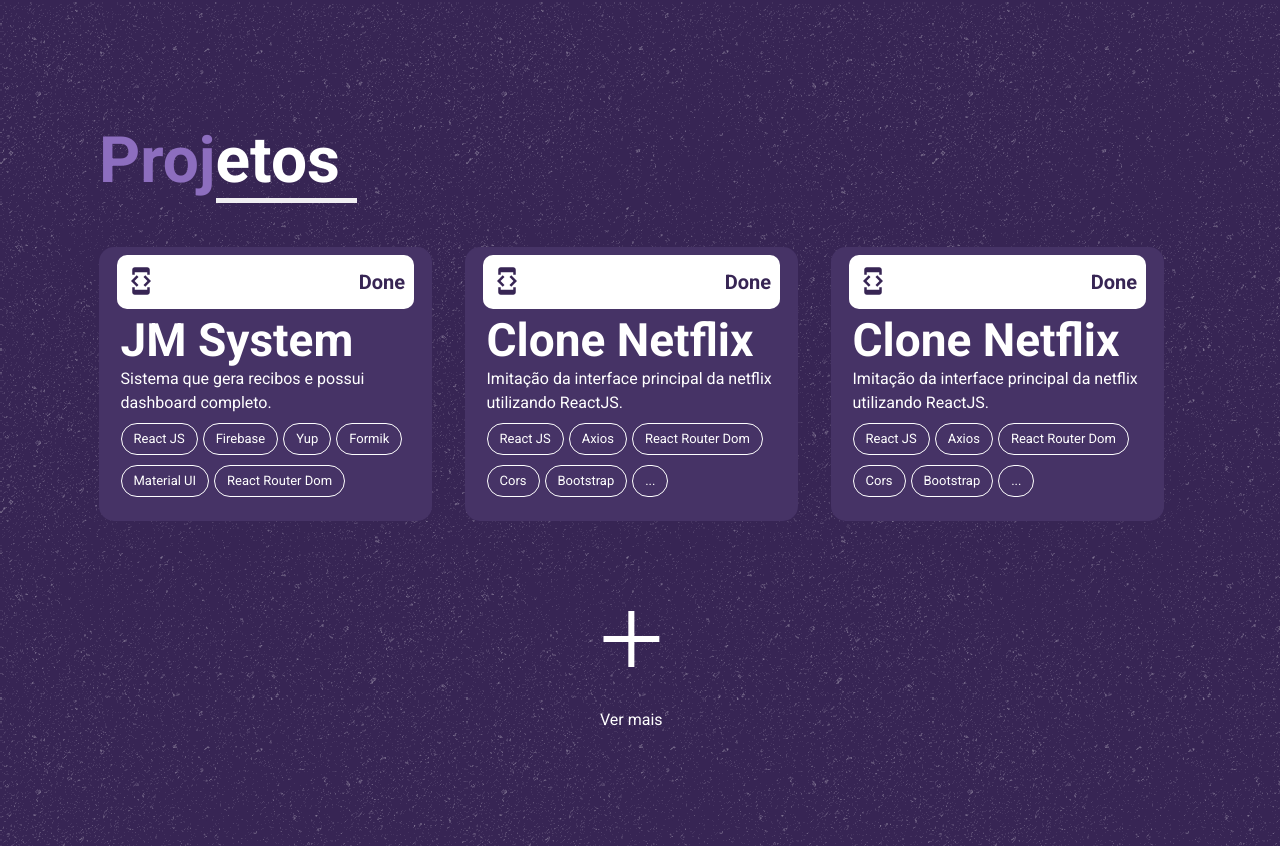
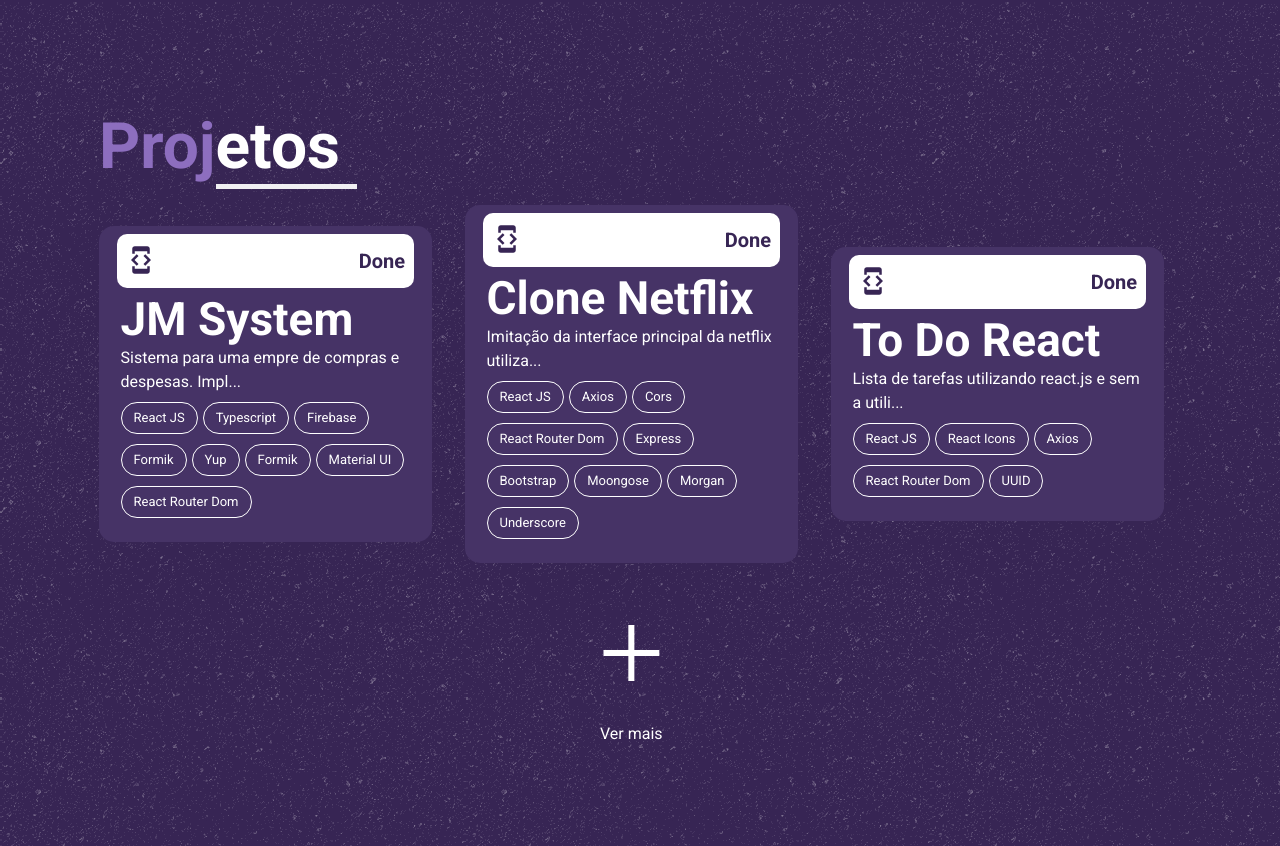
Before and after one commit to vxfontes/portfolio, a React (Create React App) app: page /1 in a window 1280 px wide. Shown: the part 2238-3084 px from the top of the page. Built offline with nearby package versions, Linux system fonts and the light colour scheme.

Commit message:
feat: link para pagina de info

```diff
--- a/src/pages/projects/index.tsx
+++ b/src/pages/projects/index.tsx
@@ -5,29 +5,8 @@ import DoubleArrowIcon from '@material-ui/icons/DoubleArrow';
 import styles from "./styles";
 import { useParams, Link } from 'react-router-dom';
 import theme from '../../theme';
+import data from '../../data/projects.json';
 import { ProjectProps } from "../../interface/ProjectProps";
-
-
-const principalData = [
-    {
-        "title": "JM System",
-        "descriptionPT": "Sistema que gera recibos e possui dashboard completo.",
-        "tecnologies": ["React JS", "Firebase", "Yup", "Formik", "Material UI", "React Router Dom"],
-        "finish": true
-    },
-    {
-        "title": "Clone Netflix",
-        "descriptionPT": "Imitação da interface principal da netflix utilizando ReactJS.",
-        "tecnologies": ["React JS", "Axios", "React Router Dom", "Cors", "Bootstrap", "..."],
-        "finish": true
-    },
-    {
-        "title": "Clone Netflix",
-        "descriptionPT": "Imitação da interface principal da netflix utilizando ReactJS.",
-        "tecnologies": ["React JS", "Axios", "React Router Dom", "Cors", "Bootstrap", "..."],
-        "finish": true
-    },
-]
 
 const Projects = () => {
     const params = useParams();
@@ -65,7 +44,7 @@ const Projects = () => {
                 </Grid>
                 <Grid item xl={11} lg={11} md={11} sm={11} xs={11}>
                     <Typography variant="h4" color='secondary'>{projeto.title}</Typography>
-                    <Typography variant="body1" color='secondary'>{projeto.descriptionPT}</Typography>
+                    <Typography variant="body1" color='secondary'>{projeto.descriptionPT.substr(0, 50)}...</Typography>
                 </Grid>
 
                 {showMore && (
@@ -98,9 +77,9 @@ const Projects = () => {
                             )}
                         </Typography>
                     </Grid>
-                    {principalData.map((project) =>
+                    {data.slice(0, 3).map((project) =>
                         <Grid item xl={4} lg={4} md={4} sm={11} xs={11} style={{ marginTop: '4vh' }}>
-                            <Link className={classes.decoration} to="#">
+                            <Link className={classes.decoration} to={`/project/${language}/${project.id}`}>
                                 <Thumbnail project={project} />
                             </Link>
                         </Grid>
```
